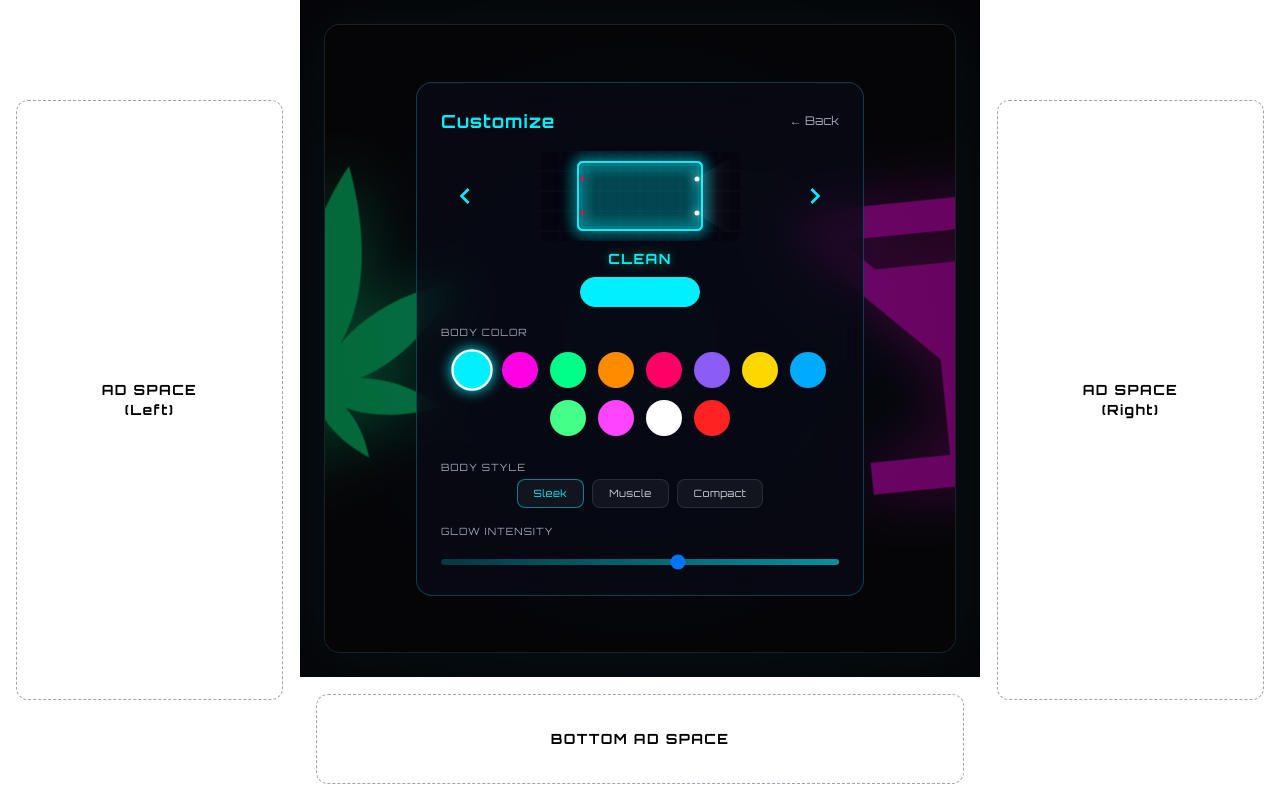
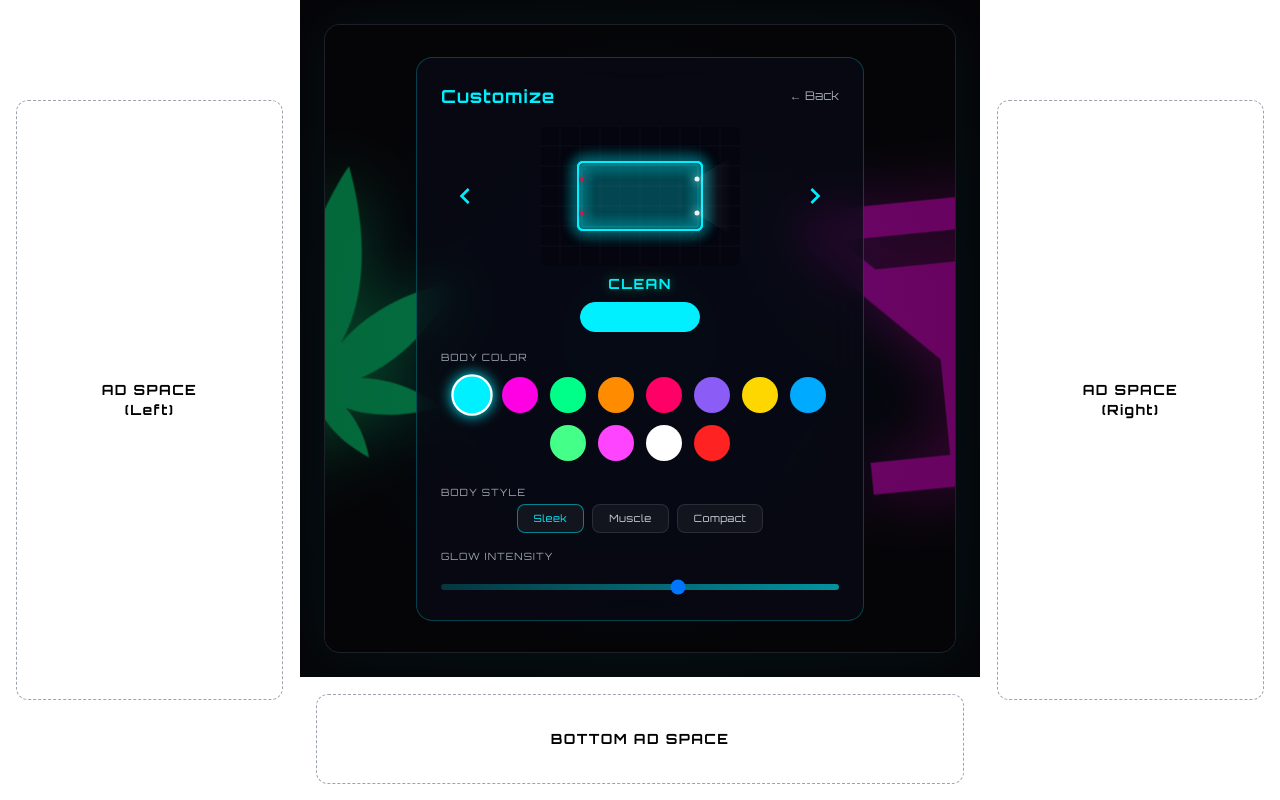
Before and after one commit to philippesaxer/drunkdrivers, a website: page public/index.html in a window 1280 px wide. Both pictures are taken after a click on the button "CUSTOMIZE CAR". Drawn offline with nearby package versions, Linux system fonts and the light colour scheme; no server answers.

Commit message:
fix: increased car preview canvas height to prevent muscle car and glow clipping

```diff
--- a/public/index.html
+++ b/public/index.html
@@ -295,7 +295,7 @@
         </button>
 
         <div class="relative">
-          <canvas id="carPreview" width="200" height="90" class="rounded-lg mx-auto" style="background: rgba(6,6,16,0.8);"></canvas>
+          <canvas id="carPreview" width="200" height="140" class="rounded-lg mx-auto" style="background: rgba(6,6,16,0.8);"></canvas>
           <!-- Locked Overlay -->
           <div id="skinLockedOverlay" class="absolute inset-0 bg-black/70 rounded-lg flex flex-col items-center justify-center hidden pointer-events-none border border-red-500/30">
             <svg class="w-6 h-6 text-red-400 mb-1 drop-shadow-[0_0_5px_rgba(255,0,0,0.8)]" viewBox="0 0 24 24"><path fill="currentColor" d="M12,17A2,2 0 0,0 14,15C14,13.89 13.1,13 12,13A2,2 0 0,0 10,15A2,2 0 0,0 12,17M18,8A2,2 0 0,1 20,10V20A2,2 0 0,1 18,22H6A2,2 0 0,1 4,20V10C4,8.89 4.9,8 6,8H7V6A5,5 0 0,1 12,1A5,5 0 0,1 17,6V8H18M12,3A3,3 0 0,0 9,6V8H15V6A3,3 0 0,0 12,3Z" /></svg>
```
